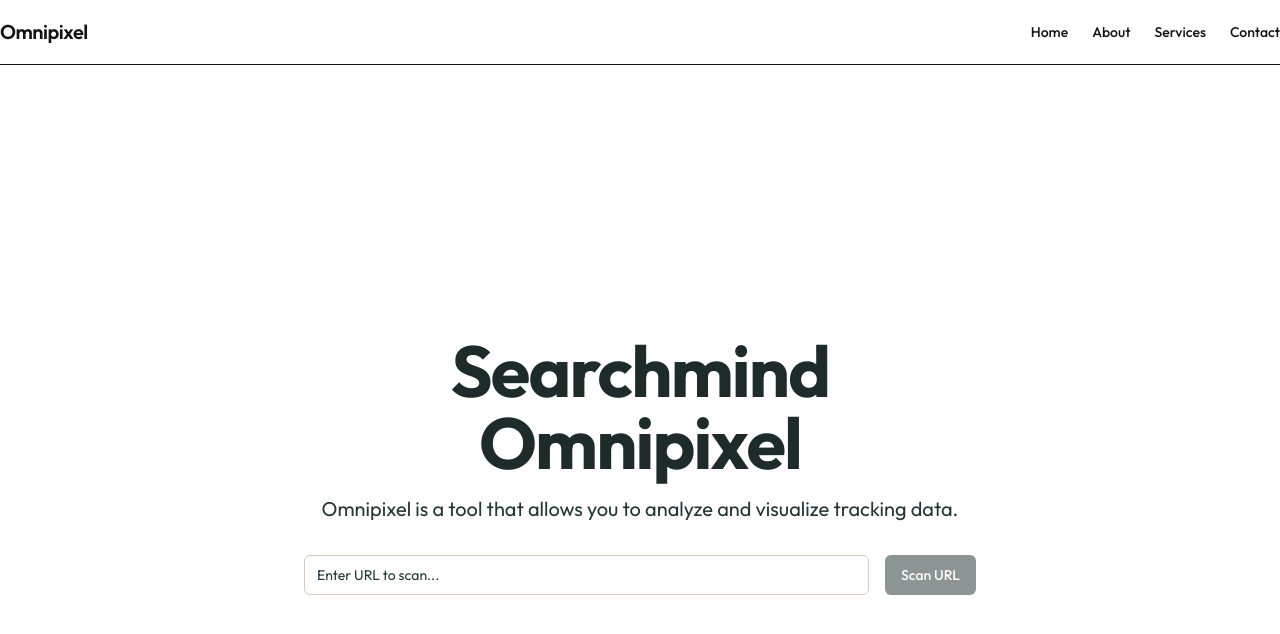
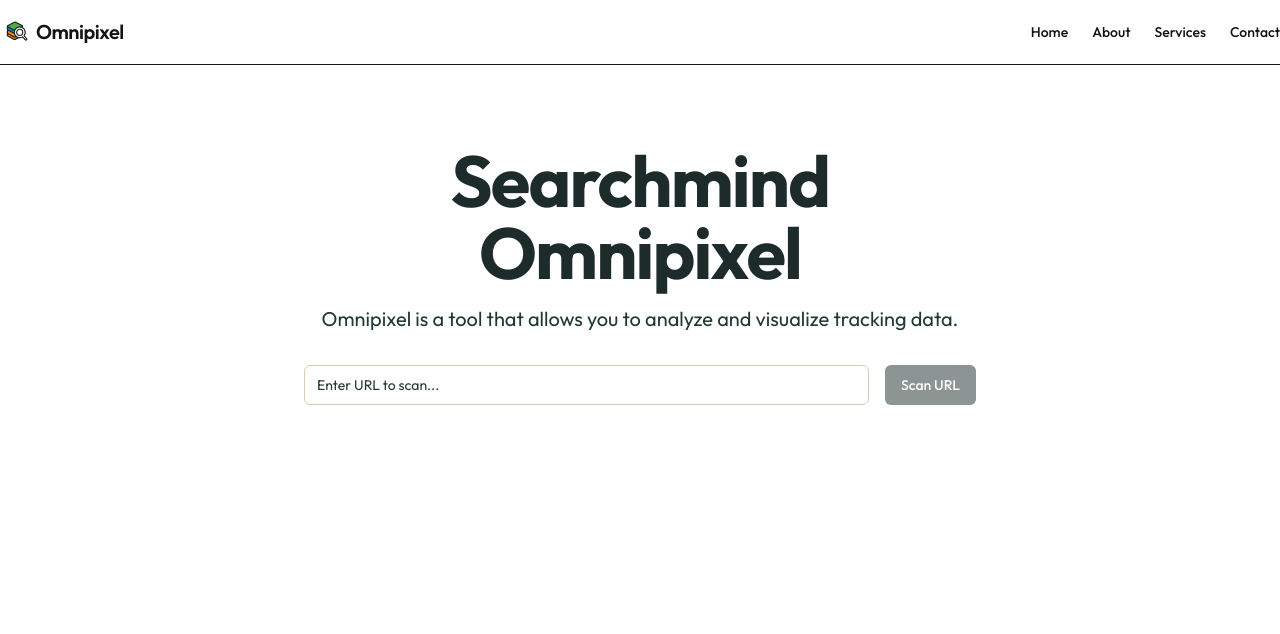
Before and after one commit to drilon-searchmind/searchmind-omnipixel-v2, a Next.js app: page / in a window 1280 px wide. Shown: the top 634 px of the page. Built offline with nearby package versions, Linux system fonts and the light colour scheme.

Commit message:
:sparkles: update layout and enhance navigation with logo integration

```diff
--- a/src/app/page.js
+++ b/src/app/page.js
@@ -2,7 +2,7 @@ import { UrlScanner } from "@/components/url-scanner";
 
 export default function Home() {
 	return (
-		<div className="flex min-h-screen items-center justify-center">
+		<div className="flex min-h-auto items-center justify-center mt-20">
 			<main className="w-full max-w-[1600px] space-y-8">
 				<div className="space-y-2 text-center">
 					<h1 className="text-7xl font-bold tracking-tight text-primary">
--- a/src/components/navigation.jsx
+++ b/src/components/navigation.jsx
@@ -1,6 +1,7 @@
 "use client";
 
 import * as React from "react";
+import Image from "next/image";
 import { Button } from "@/components/ui/button";
 import { cn } from "@/lib/utils";
 
@@ -20,8 +21,15 @@ export function Navigation() {
 				<div className="flex h-16 items-center justify-between">
 					{/* Logo */}
 					<div className="flex items-center">
-						<a href="/" className="text-xl font-semibold tracking-tight">
-							Omnipixel
+						<a href="/" className="flex items-center gap-1 text-xl font-semibold tracking-tight">
+							<Image
+								src="/images/tagstackLogo2NoBG.png"
+								alt="Tagstack Logo"
+								width={32}
+								height={32}
+								className="object-contain"
+							/>
+							<span>Omnipixel</span>
 						</a>
 					</div>
 
```
Also changed, not shown: public/images/tagstackLogo1.png (added), public/images/tagstackLogo2NoBG.png (added).
